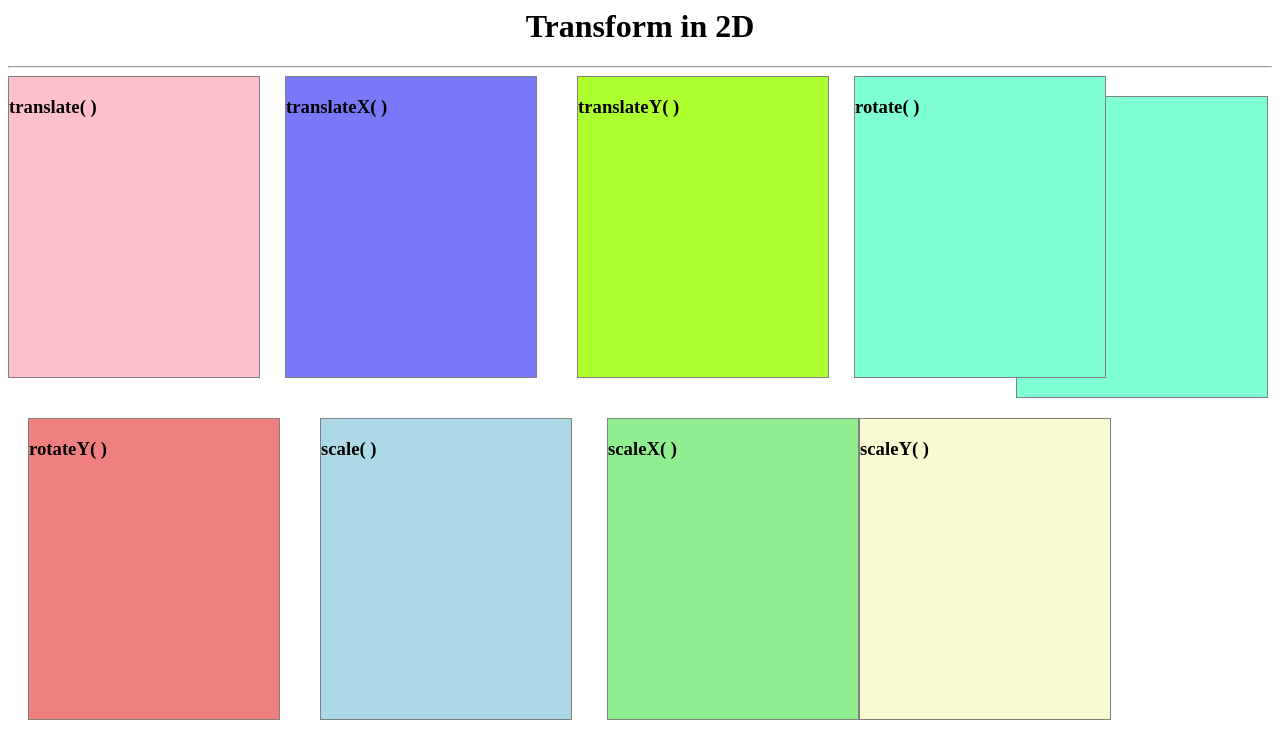
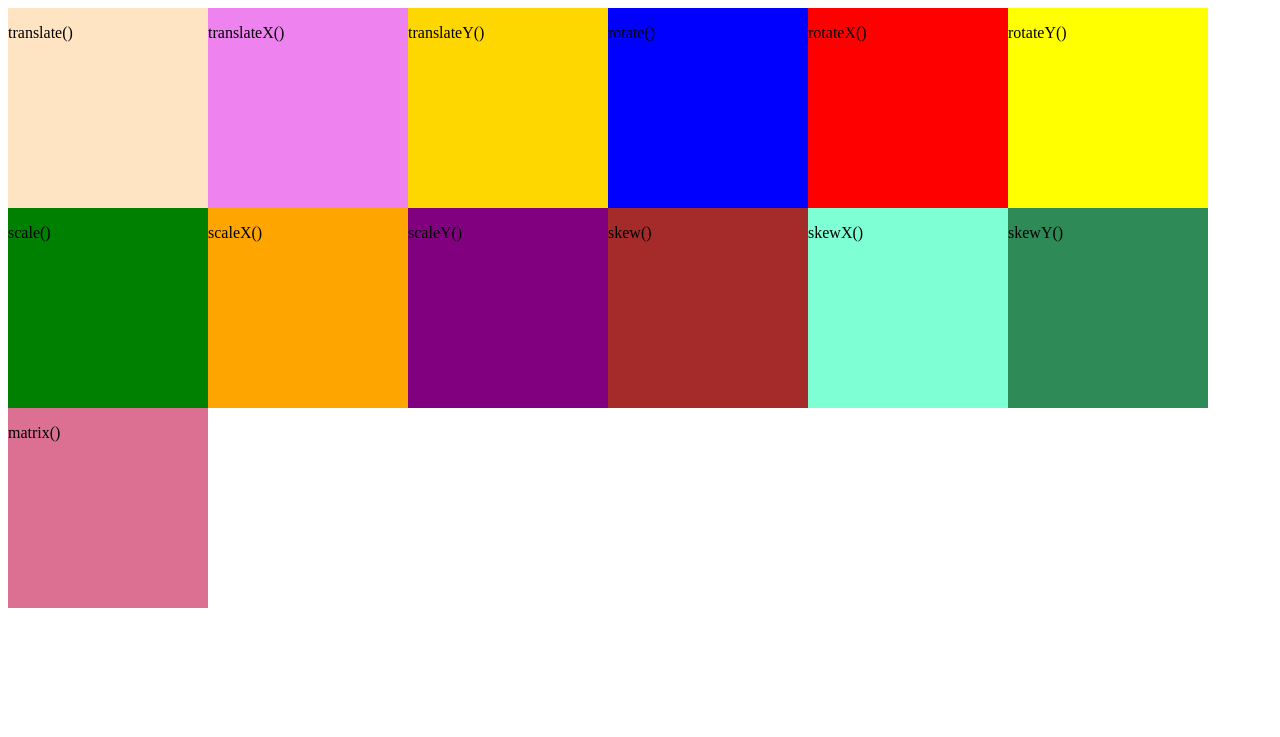
Before and after one commit to GangaVenkataDurgaVanapalli/industrial-training-files, a plain HTML site: page CSS/Transform.html in a window 1280 px wide. Shown: the top 737 px of the page. Drawn offline with Linux system fonts and the light colour scheme.

Commit message:
new files

```diff
--- a/CSS/Transform.html
+++ b/CSS/Transform.html
@@ -1,184 +1,266 @@
+<!DOCTYPE html>
 <html>
     <head>
-        <title>Transform properties in css</title>
+        <title>Transform properties in HTML</title>
         <style>
-            #one{
-                height: 300px;
-                width: 250px;
-                border: 1px solid gray;
-                background-color: pink;
+            #one
+            {
+                width: 200px;
+                height: 200px;
+                background-color: bisque;
                 float: left;
+                /* margin-left: 10px; */
             }
-            #one:hover{
-                transform: translate(40px,80px);
-                /*transform: translateX(40px);
-                transform: translateY(80px);*/
+            /* #one:hover
+            {
+                transform: translate(40px,50px);
+            } */
+          #two
+              {
+                width: 200px;
+                height: 200px;
+                background-color: violet;
+                float: left;
+                /* margin-left: 10px; */
+            }
+            /* #two:hover
+            {
+                transform: translateX(40px);
+            } */
+            #three
+              {
+                width: 200px;
+                height: 200px;
+                background-color: gold;
+                float: left;
+                /* margin-left: 10px; */
+            }
+            /* #three:hover
+            {
+                transform: translateY(40px);
+            } */
+            #four
+              {
+                width: 200px;
+                height: 200px;
+                background-color: blue;
+                float: left;
+                /* margin-left: 10px; */
+            }
+            #four1
+              {
+                width: 200px;
+                height: 200px;
+                background-color: red;
+                float: left;
+                /* margin-left: 10px; */
+            }
+            #four2
+              {
+                width: 200px;
+                height: 200px;
+                background-color: yellow;
+                float: left;
+                /* margin-left: 10px; */
+            }
+            /* #four:hover
+            {
+                /* clockwise direction  */
+                /* transform:rotate(60deg); */
+                /* anti clock wise direction */
+                /* transform: rotate(-60deg); */
+            /* } */
+            /* #four1:hover
+            {
+                transform: rotateX(40deg);
+            }
+            #four2:hover
+            {
+                transform: rotateY(40deg);
+            }  */
+            #five
+            {
+                width: 200px;
+                height: 200px;
+                background-color: green;
+                float: left;
+                /* margin-left: 10px; */
+            }
+            /* #five:hover{
+                transform: scale(2);
+                /* transform:scale(2,3) */
+            /* } */
+            #five1
+            {
+                width: 200px;
+                height: 200px;
+                background-color: orange;
+                float: left;
+                /* margin-left: 10px;
+                margin-top: 10px; */
+            }
+            /* #five1:hover{
+                transform: scaleX(2);
+            } */
+            #five2
+            {
+                width: 200px;
+                height: 200px;
+                background-color: purple;
+                float: left;
+                /* margin-left: 10px;
+                margin-top: 10px; */
+            }
+            /* #five2:hover{
+                transform: scaleY(2);
+            } */
+            #six
+            {
+                width: 200px;
+                height: 200px;
+                background-color: brown;
+                float: left;
+                /* margin-left: 10px;
+                margin-top: 10px; */
+            }
+            /* #six:hover{
+                transform: skew(30deg,10deg);
+            } */
+            #six1
+            {
+                width: 200px;
+                height: 200px;
+                background-color: aquamarine;
+                float: left;
+                /* margin-left: 10px;
+                margin-top: 10px; */
+            }
+            /* #six1:hover{
+                transform: skewX(30deg);
+            } */
+            #six2
+            {
+                width: 200px;
+                height: 200px;
+                background-color: seagreen;
+                float: left;
+                /* margin-left: 10px;
+                margin-top: 10px; */
+            }
+            /* #six2:hover{
+                transform: skewY(30deg);
+            } */
+            #seven
+            {
+                width: 200px;
+                height: 200px;
+                background-color: palevioletred;
+                float: left;
+                /* margin-left: 10px;
+                margin-top: 10px; */
+            }
+            /* #seven:hover{
+                transform: matrix(1,-0.3,0,2,0,0);
+            } */
+
+            @media screen and (max-width:430px)
+            {
+                #one,#two,#three,#four,#four1,#four2,#five,#five1,#five2,#six,#six2,#six1,#seven
+                {
+                    width: 100%;
                 }
 
-            #two{
-                height: 300px;
-                width: 250px;
-                border: 1px solid gray;
-                background-color: rgb(120, 120, 248);
-                float: left;
-               position: relative;
-               left: 25px;
             }
-            #two:hover{
-                transform: translateX(50px);
+
+            @media screen and (min-width:431px)and (max-width:630px)
+            {
+
+                #one,#two,#three,#four,#four1,#four2,#five,#five1,#five2,#six,#six2,#six1,#seven
+                {
+                    width: 50%;
                 }
-            #three{
-                height: 300px;
-                width: 250px;
-                border: 1px solid gray;
-                background-color: greenyellow;
-                float: left;
-               position: relative;
-               left: 65px;
-            }
-            #three:hover{
-                transform: translateY(50px);
-            }
-            #four{
-                height: 300px;
-                width: 250px;
-                border: 1px solid gray;
-                background-color: aquamarine;
-                float: left;
-               position: relative;
-               left: 90px;
-            }
-            #four:hover{
-                transform: rotate(-60deg);
-            }
-            #five{
-                height: 300px;
-                width: 250px;
-                border: 1px solid gray;
-                background-color: aquamarine;
-                float: left;
-                margin-top: 20px;
 
             }
-            #five:hover{
-                transform:rotateX(60deg);
+            @media screen and (min-width:631px)and (max-width:930px)
+            {
+
+                #one,#two,#three,#four,#four1,#four2,#five,#five1,#five2,#six,#six2,#six1,#seven
+                {
+                    width: 33%;
                 }
-            #six{
-                height: 300px;
-                width: 250px;
-                border: 1px solid gray;
-                background-color: lightcoral;
-                float: left;
-                margin-left: 20px;
-                margin-top: 20px;
 
             }
-            #six:hover{
-                transform:rotateY(60deg);
+            @media screen and (min-width:930px)and (max-width:1020px)
+            {
+
+                #one,#two,#three,#four,#four1,#four2,#five,#five1,#five2,#six,#six2,#six1,#seven
+                {
+                    width: 25%;
                 }
-            #seven{
-                height: 300px;
-                width: 250px;
-                border: 1px solid gray;
-                background-color: lightblue;
-                float: left;
-                margin-left: 40px;
-                margin-top: 20px;
 
             }
-            #seven:hover{
-                transform:scale(2);
+            @media screen and (min-width:1021px)and (max-width:1030px)
+            {
+
+                #one,#two,#three,#four,#four1,#four2,#five,#five1,#five2,#six,#six2,#six1,#seven
+                {
+                    width: 16.6%;
                 }
-            #eight{
-                height: 300px;
-                width: 250px;
-                border: 1px solid gray;
-                background-color: lightgreen;
-                float: left;
-                margin-left: 35px;
-                margin-top: 20px;
 
             }
-            #eight:hover{
-                transform:scaleX(2);
+            @media screen and (min-width:1031px)and (max-width:1220px)
+            {
+
+                #one,#two,#three,#four,#four1,#four2,#five,#five1,#five2,#six,#six2,#six1,#seven
+                {
+                    width: 20%;
                 }
-            #nine{
-                height: 300px;
-                width: 250px;
-                border: 1px solid gray;
-                background-color: lightgoldenrodyellow;
-                float: left;
-                margin-top: 20px;
 
             }
-            #nine:hover{
-                transform:scaleY(2);
-            }
-            #ten{
-                height: 300px;
-                width: 250px;
-                border: 1px solid gray;
-                background-color: lightseagreen;
-                float: left;
-                margin-top: 20px;
-                margin-left: 25px;
 
-            }
-            #ten:hover{
-                transform:skew(30deg,10deg);
-            }
-            #skewX{
-                height: 300px;
-                width: 250px;
-                border: 1px solid gray;
-                background-color: aqua;
-                float: left;
-                margin-top: 20px;
-                margin-left: 25px;
-            }
-            #skewX:hover{
-                transform:skewX(30deg);
-            }
-            #skewY{
-                height: 300px;
-                width: 250px;
-                border: 1px solid gray;
-                background-color: salmon;
-                float: left;
-                margin-top: 20px;
-                margin-left: 35px;
-            }
-            #skewY:hover{
-                transform:skewY(30deg);
-            }
-            #matrix{
-                height: 300px;
-                width: 250px;
-                border: 1px solid gray;
-                background-color: orange;
-                float: left;
-                margin-top: 20px;
-            }
-            #matrix:hover{
-                transform:matrix(1,-0.4,2,0.1,20,17);
-            }
         </style>
+
     </head>
     <body>
-        <center><h1>Transform in 2D </h1></center>
-        <hr>
-        <div id="one"><h3>translate( )</h3></div>
-        <div id="two"><h3>translateX( )</h3></div>
-        <div id="three"><h3>translateY( )</h3></div>
-        <div id="four"><h3>rotate( )</h3></div>
-        <div id="five"><h3>rotateX( )</h3></div>
-        <div id="six"><h3>rotateY( )</h3></div>
-        <div id="seven"><h3>scale( )</h3></div>
-        <div id="eight"><h3>scaleX( )</h3></div>
-        <div id="nine"><h3>scaleY( )</h3></div>
-        <div id="ten"><h3>skew( )</h3></div>
-        <div id="skewX"><h3>skewX( )</h3></div>
-        <div id="skewY"><h3>skewY( )</h3></div>
-        <div id="matrix"><h3>matrix( )</h3></div>
+        <div id="one">
+            <p>translate()</p>
+        </div>
+        <div id="two">
+            <p>translateX()</p>
+        </div>
+        <div id="three">
+            <p>translateY()</p>
+        </div>
+        <div id="four">
+            <p>rotate()</p>
+        </div>
+        <div id="four1">
+            <p>rotateX()</p>
+        </div>
+        <div id="four2">
+            <p>rotateY()</p>
+        </div>
+        <div id="five">
+            <p>scale()</p>
+        </div>
+        <div id="five1">
+            <p>scaleX()</p>
+        </div>
+        <div id="five2">
+            <p>scaleY()</p>
+        </div>
+        <div id="six">
+            <p>skew()</p>
+        </div>
+        <div id="six1">
+            <p>skewX()</p>
+        </div>
+        <div id="six2">
+            <p>skewY()</p>
+        </div>
+        <div id="seven">
+            <p>matrix()</p>
+        </div>
+           <!-- matrix(scaleX(),skewY(),skewX(),scaleY(),translateX(),translateY()) -->
     </body>
 </html>
```
Also changed, not shown: CSS/Outline.html (+2 -2 lines), CSS/Overflow.html (+8 -17 lines), CSS/Task21.html (added, +150 -0 lines). Lines whose indentation alone changed are shown as unchanged.
